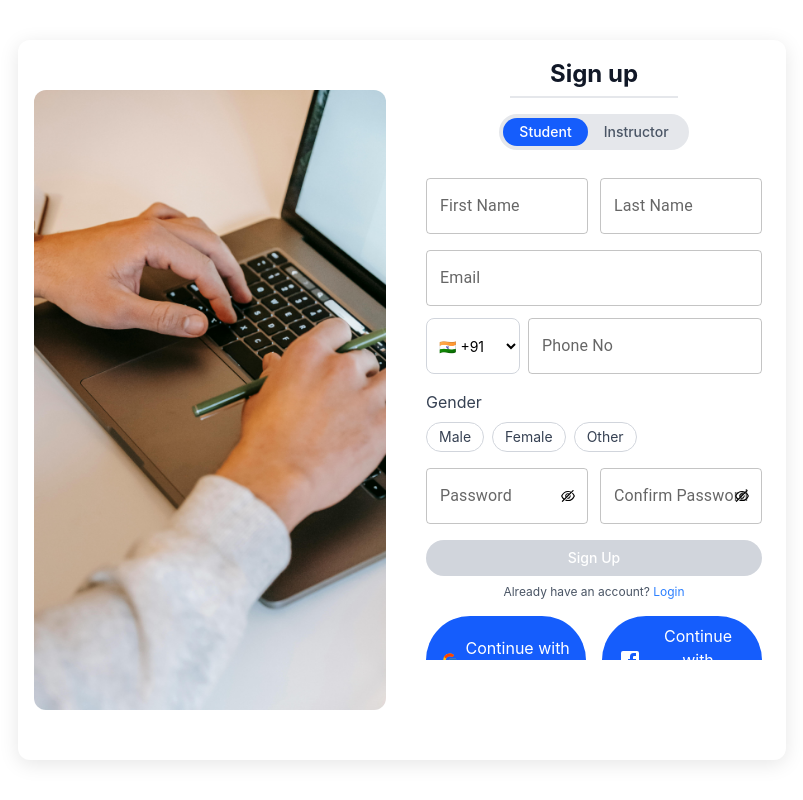
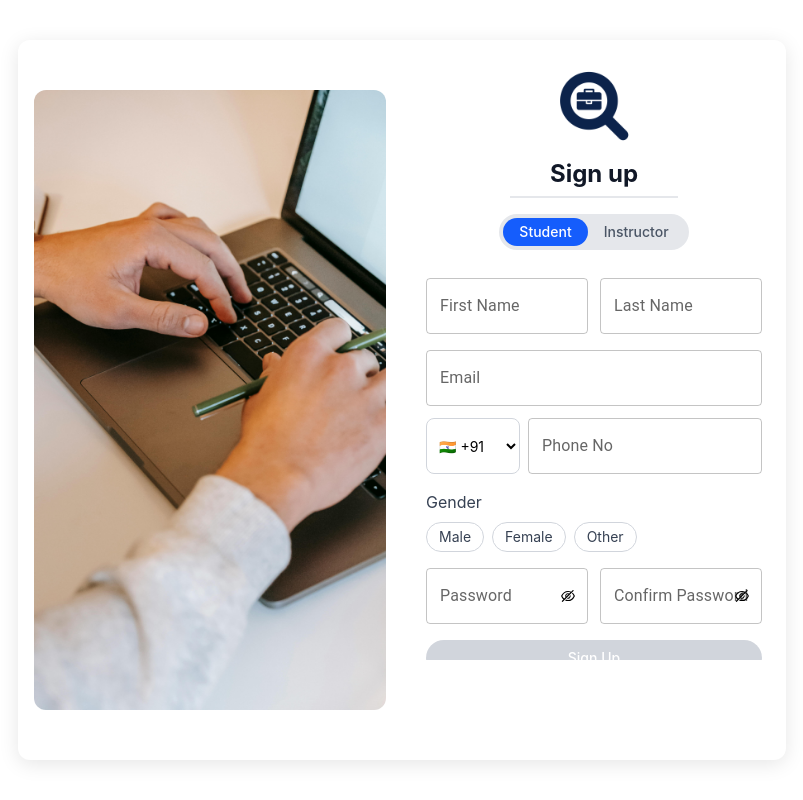
Before and after one commit to laxmany9335/Job-website, a React (Create React App) app: page /signup in a window 1280 px wide. Shown: the whole page, without its empty margins (238-1041 px from the left). Built offline with nearby package versions, Linux system fonts and the light colour scheme.

Commit message:
navbar component and signup

```diff
--- a/src/component/common/Navbar.jsx
+++ b/src/component/common/Navbar.jsx
@@ -1,20 +1,20 @@
 import React from 'react';
 import NavLink from '../data/NavLink';
 import { Link } from 'react-router-dom'; // Import Link from react-router-dom
-import unstop from '../../Assests/unstop-logo.svg'
+import unstop from '../../assest/unstop-logo.svg'
 import { BiMessageRoundedDetail } from "react-icons/bi"
 import { MdOutlineNotifications } from "react-icons/md";
 
 function Navbar() {
-
+    const islogin = false;
     return (
         <div className='w-full bg-white border-b-1'>
             <nav className="w-[90vw] py-4 mx-auto flex justify-between items-center">
                 <div className='flex items-center justify-center gap-2'>
-                    <img src={unstop} alt='this is a image' height={"50px"} width={"70px"} />
+                    <img src={unstop} alt='this is a image' height={"50px"} width={"70px"}  />
                     <input type="text" placeholder="Search Opportunities.." className='border border-gray-400 py-2 rounded-full text-center focus:border-blue-300 focus:outline-none' />
                 </div>
-                <ul className='flex gap-2 items-evenly'>
+                <ul className='flex gap-2 items-center justify-center'>
                     {NavLink.map((item, id) => (
                         <li key={id} >
                             <Link to={item.path} className='hover:bg-gray-500 hover:text-white p-2 rounded-full transition-all duration-200'>
@@ -22,16 +22,32 @@ function Navbar() {
                             </Link>
                         </li>
                     ))}
-                       <div className='w-[2px] bg-gray-300'/>
-                       {
-                    true ? (<div className='flex items-center gap-2'>
-                               <BiMessageRoundedDetail fontSize={"24px"} className='hover:text-blue-400'/>
-                               <MdOutlineNotifications fontSize={"24px"}/>
-                            </div>) :
+                    <div className='w-[2px] h-[40px] bg-gray-300' />
+                    {
+                       islogin ? (
+                            <div className='h-[35px] flex items-center justify-center gap-2'>
+                                <BiMessageRoundedDetail fontSize={"40px"} className='h-full  hover:bg-blue-50 hover:text-blue-400 rounded-full p-1' />
+                                 <MdOutlineNotifications fontSize={"40px"} className='h-full  hover:bg-blue-50 hover:text-blue-400 rounded-full p-1' />
+                                 <div className='h-full w-[35px] border-2 border-gray-400 rounded-full'>
+                                        <img src={unstop} className='object-fit h-full w-full rounded-full p-1'/>
+                                </div>
+                            </div>
+                        ) :
                             (<div>
+                               <Link to={"/login"} className='bg-blue-600 text-white text-md py-2 px-5 rounded-full hover:bg-blue-700'>
+                                login
+                               </Link>
+                            </div>)
+                    }
+                     <div className='w-[2px] h-[40px] bg-gray-300' />
 
-                          </div>)
-                }
+                     <Link to={"/jobs"} className='text-md border-2 border-gray-400 py-1 px-5 rounded-full hover:bg-gray-200 font-bold'>
+                           + Host
+                     </Link>
+
+                    <button>
+
+                    </button>
                 </ul>
 
             </nav>
--- a/src/page/Signup.jsx
+++ b/src/page/Signup.jsx
@@ -49,7 +49,7 @@ const Signup = () => {
     formData.confirmPassword;
 
   return (
-    <div className="w-full h-screen fixed top-0 left-0 flex items-center justify-center bg-white">
+    <div className="w-full h-screen fixed top-0 left-0 flex items-center justify-center bg-white"  style={{ boxShadow: "0px 4px 20px rgba(0, 0, 0, 0.3)" }}>
       <div className="w-[60%] max-w-full h-[90vh] bg-white rounded-[12px] shadow-[0px_4px_20px_rgba(0,0,0,0.1)] flex overflow-hidden">
 
         {/* Left Image */}
@@ -63,11 +63,18 @@ const Signup = () => {
         </div>
 
         {/* Right Form */}
-        <div className="w-full md:w-1/2 px-6 py-4 flex flex-col justify-start items-center max-h-[620px] overflow-y-auto ">
+        <div className="w-full md:w-1/2 px-6 py-4 flex flex-col justify-start items-center max-h-[620px] overflow-y-auto"
+         style={{
+          maxHeight: "620px",
+          overflowY: "auto",
+          scrollbarWidth: "none", /* for Firefox */
+          msOverflowStyle: "none", /* for IE and Edge */
+        }}>
           <div className="w-full max-w-[550px] flex flex-col gap-3">
 
             {/* Header */}
             <div className="flex flex-col justify-center items-center">
+            <img src="/logo.png" alt="Logo" width="100px" height="50px" />
               <h1 className="text-[24px] font-bold text-[#111827]">Sign up</h1>
               <div className="w-[50%] h-[2px] bg-gray-200 my-1"/>
             </div>
@@ -195,7 +202,7 @@ const Signup = () => {
             </div>
 
             {/* Submit Button */}
-            <div className="flex flex-col gap-2 mb-1">
+            <div className="flex flex-col gap-3 mb-1">
               <button
                 type="submit"
                 onClick={handleSubmit}
@@ -205,7 +212,7 @@ const Signup = () => {
                 Sign Up
               </button>
 
-              <p className="text-xs text-gray-600 text-center">
+              <p className="text-md text-gray-600 text-center">
                 Already have an account?{" "}
                 <Link to="/login" className="text-blue-500 hover:underline">
                   Login
@@ -215,13 +222,9 @@ const Signup = () => {
 
             {/* Social Media Login */}
             <div className="flex gap-4 mb-1">
-              <button className="flex items-center gap-2 py-2 px-4 bg-blue-600 text-white rounded-full w-full">
+              <button className="flex items-center justify-center gap-2 py-2 px-4 bg-yellow-700 text-white rounded-full w-full">
                 <FcGoogle className="text-2xl" />
-                Continue with Google
-              </button>
-              <button className="flex items-center gap-2 py-2 px-4 bg-blue-600 text-white rounded-full w-full">
-                <Facebook className="text-2xl" />
-                Continue with Facebook
+               <span>  Continue with Google</span>
               </button>
             </div>
           </div>
```
Also changed, not shown: src/assest/unstop-logo.svg (added).
